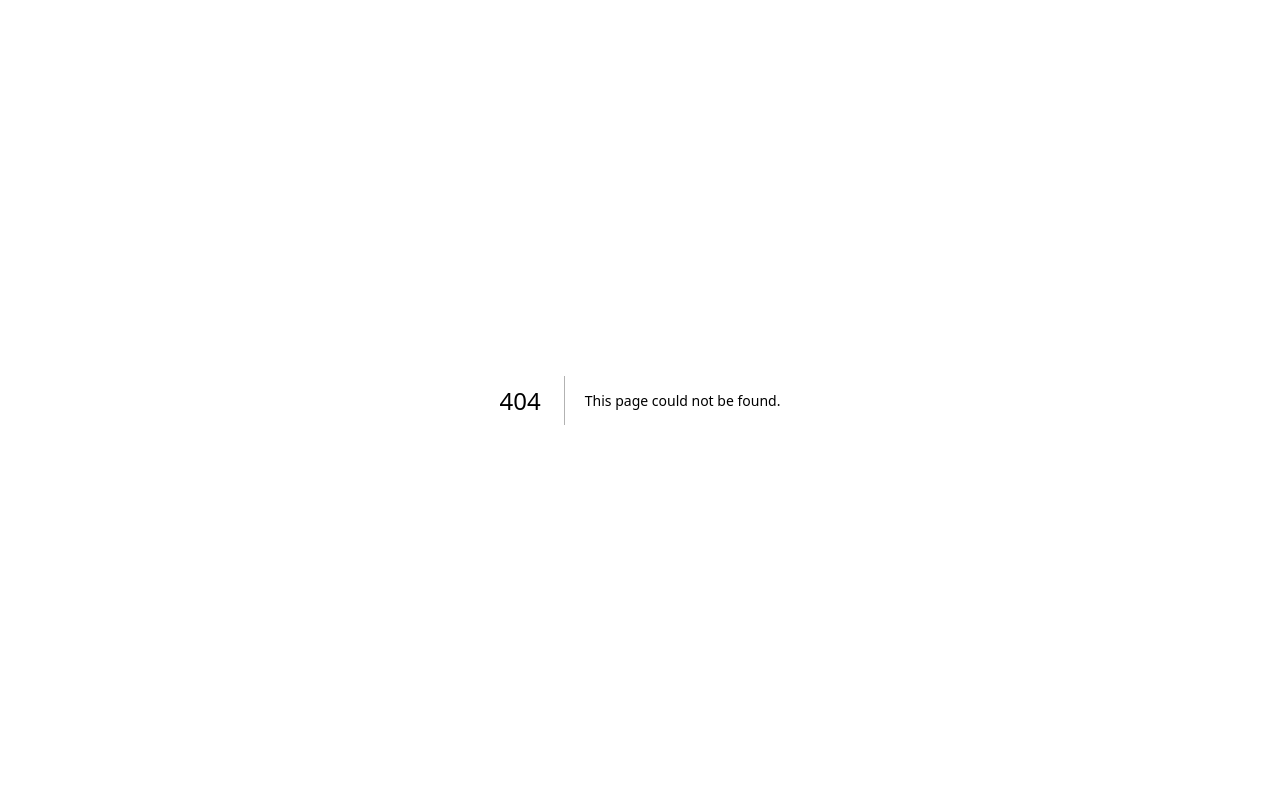
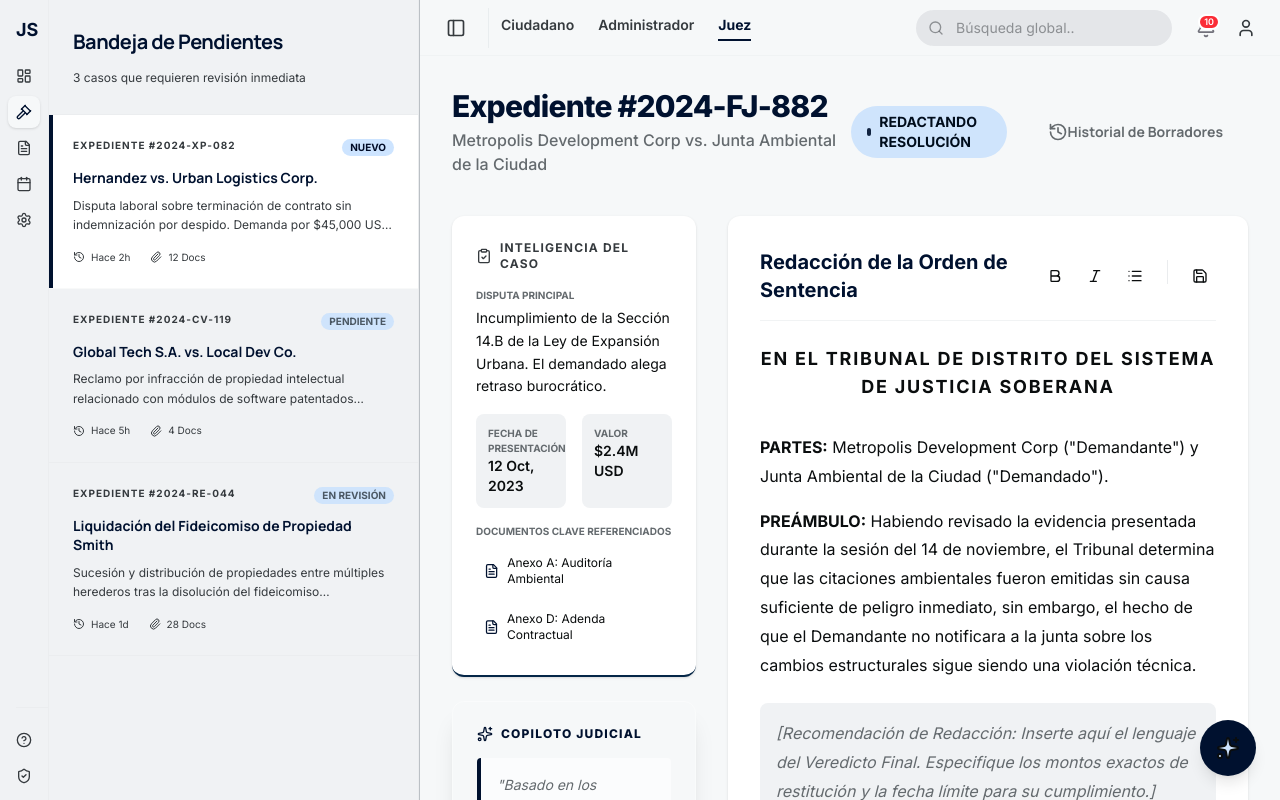
Before and after one commit to Edwin00821/juris-os, a Next.js app in the folder apps/web/: page /judge/cases/1/draft in a window 1280 px wide. Before the commit this address had no page. Shown: the top 800 px of the page. Built offline with nearby package versions, Linux system fonts and the light colour scheme.

Commit message:
feat(judge): integrate resolution drafting page

```diff
--- /dev/null
+++ b/apps/web/src/app/(app)/judge/cases/[id]/draft/page.tsx
@@ -0,0 +1,35 @@
+"use client";
+
+import { use } from "react";
+import DraftResolutionPage from "@/modules/judge/pages/draft-resolution-page";
+
+const MOCK_CASE_DATA = {
+	id: "2024-FJ-882",
+	title: "Metropolis Development Corp vs. Junta Ambiental de la Ciudad",
+	dispute:
+		"Incumplimiento de la Sección 14.B de la Ley de Expansión Urbana. El demandado alega retraso burocrático.",
+	filingDate: "12 Oct, 2023",
+	value: "$2.4M USD",
+	documents: [
+		{ id: "doc-1", title: "Anexo A: Auditoría Ambiental" },
+		{ id: "doc-2", title: "Anexo D: Adenda Contractual" },
+	],
+	copilotSuggestion:
+		"Basado en los precedentes del 3er Circuito para disputas de zonificación, podría considerar citar *Harrison v. Stone* respecto a la cláusula de 'Buena Fe'...",
+	parties:
+		'Metropolis Development Corp ("Demandante") y Junta Ambiental de la Ciudad ("Demandado").',
+	preamble:
+		"Habiendo revisado la evidencia presentada durante la sesión del 14 de noviembre, el Tribunal determina que las citaciones ambientales fueron emitidas sin causa suficiente de peligro inmediato, sin embargo, el hecho de que el Demandante no notificara a la junta sobre los cambios estructurales sigue siendo una violación técnica.",
+};
+
+export default function DraftResolution({
+	params,
+}: {
+	params: Promise<{ id: string }>;
+}) {
+	const _resolvedParams = use(params);
+
+	const caseData = MOCK_CASE_DATA;
+
+	return <DraftResolutionPage caseData={caseData} />;
+}
```
